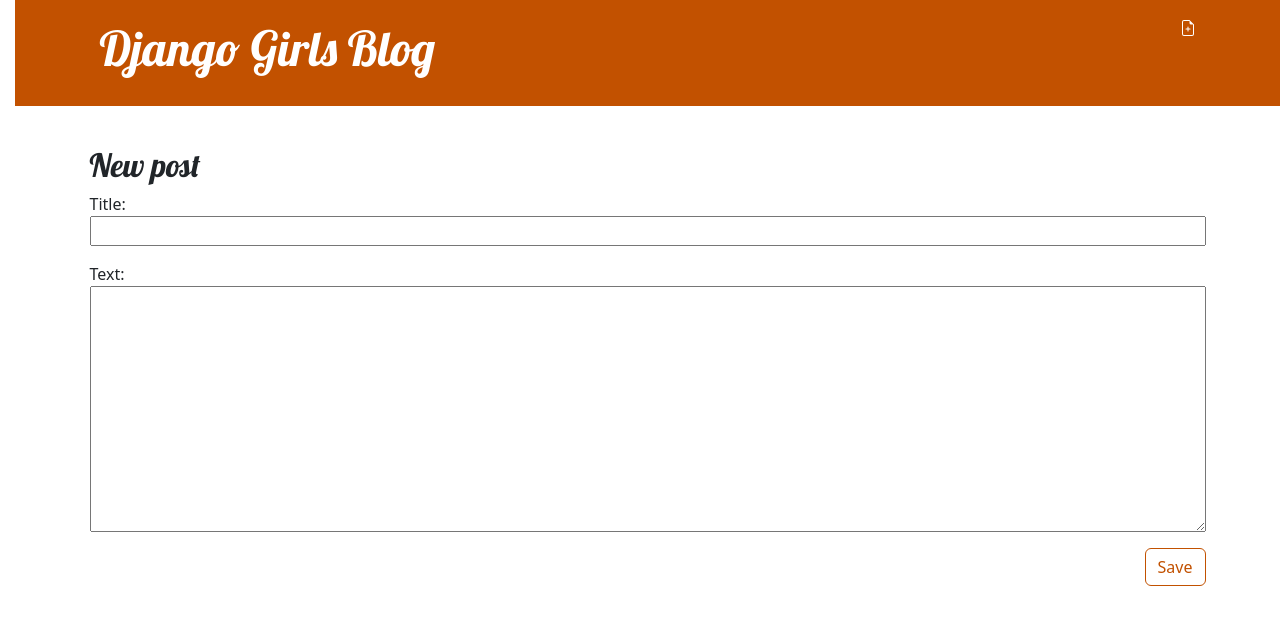
After one commit to Baljeet942000/my-first-blog, a Django app: page /post/new/ in a window 1280 px wide. The commit adds this page. Shown: the top 625 px of the page. Run offline with Django 5.2, Linux system fonts and the light colour scheme.

Commit message:
Added views to create/edit blog post inside the site.

```diff
--- /dev/null
+++ b/blog/forms.py
@@ -0,0 +1,9 @@
+from django import forms
+
+from .models import Post
+
+class PostForm(forms.ModelForm):
+
+    class Meta:
+        model = Post
+        fields = ('title', 'text')
--- a/blog/templates/blog/base.html
+++ b/blog/templates/blog/base.html
@@ -1,4 +1,5 @@
 {% load static %}
+<link rel="stylesheet" href="{%static 'static/css/blog.css'}"
 <!DOCTYPE html>
 <html>
     <head>
@@ -12,6 +13,9 @@
     <body>
         <header class="page-header">
             <div class="container">
+                <a href="{% url 'post_new' %}" class="top-menu">
+                    {% include './icons/icon_logo.svg' %}
+                </a>
                 <h1><a href="/">Django Girls Blog</a></h1>
             </div>
         </header>
--- a/blog/templates/blog/post_detail.html
+++ b/blog/templates/blog/post_detail.html
@@ -2,6 +2,11 @@
 
 {% block content %}
     <article class="post">
+        <aside class="actions">
+            <a class="btn btn-secondary" href="{% url 'post_edit' pk=post.pk %}">
+                {% include './icons/pencil-fill.svg' %}
+            </a>
+        </aside>
         {% if post.published_date %}
             <time class="date">
                 {{ post.published_date }}
--- /dev/null
+++ b/blog/templates/blog/post_edit.html
@@ -0,0 +1,9 @@
+{% extends 'blog/base.html' %}
+
+{% block content %}
+    <h2>New post</h2>
+    <form method="POST" class="post-form">{% csrf_token %}
+        {{ form.as_p }}
+        <button type="submit" class="save btn btn-secondary">Save</button>
+    </form>
+{% endblock %}
--- a/blog/urls.py
+++ b/blog/urls.py
@@ -4,4 +4,6 @@
 urlpatterns = [
     path('', views.post_list, name='post_list'),
     path('post/<int:pk>/', views.post_detail, name='post_detail'),
+    path('post/new/', views.post_new, name='post_new'),
+    path('post/<int:pk>/edit/', views.post_edit, name='post_edit'),
 ]
--- a/blog/views.py
+++ b/blog/views.py
@@ -1,6 +1,8 @@
 from django.shortcuts import render, get_object_or_404
 from .models import Post
 from django.utils import timezone
+from .forms import PostForm
+from django.shortcuts import redirect
 
 # Create your views here.
 def post_list(request):
@@ -10,3 +12,30 @@
 def post_detail(request, pk):
     post = get_object_or_404(Post, pk=pk)
     return render(request, 'blog/post_detail.html', {'post': post})
+
+def post_new(request):
+    if request.method == "POST":
+        form = PostForm(request.POST)
+        if form.is_valid():
+            post = form.save(commit=False)
+            post.author = request.user
+            post.published_date = timezone.now()
+            post.save()
+            return redirect('post_detail', pk=post.pk)
+    else:
+        form = PostForm()
+    return render(request, 'blog/post_edit.html', {'form': form})
+
+def post_edit(request, pk):
+    post = get_object_or_404(Post, pk=pk)
+    if request.method == "POST":
+        form = PostForm(request.POST, instance=post)
+        if form.is_valid():
+            post = form.save(commit=False)
+            post.author = request.user
+            post.published_date = timezone.now()
+            post.save()
+            return redirect('post_detail', pk=post.pk)
+    else:
+        form = PostForm(instance=post)
+    return render(request, 'blog/post_edit.html', {'form': form})
```
Also changed, not shown: blog/templates/blog/icons/icon_logo.svg (added), blog/templates/blog/icons/pencil-fill.svg (added).
